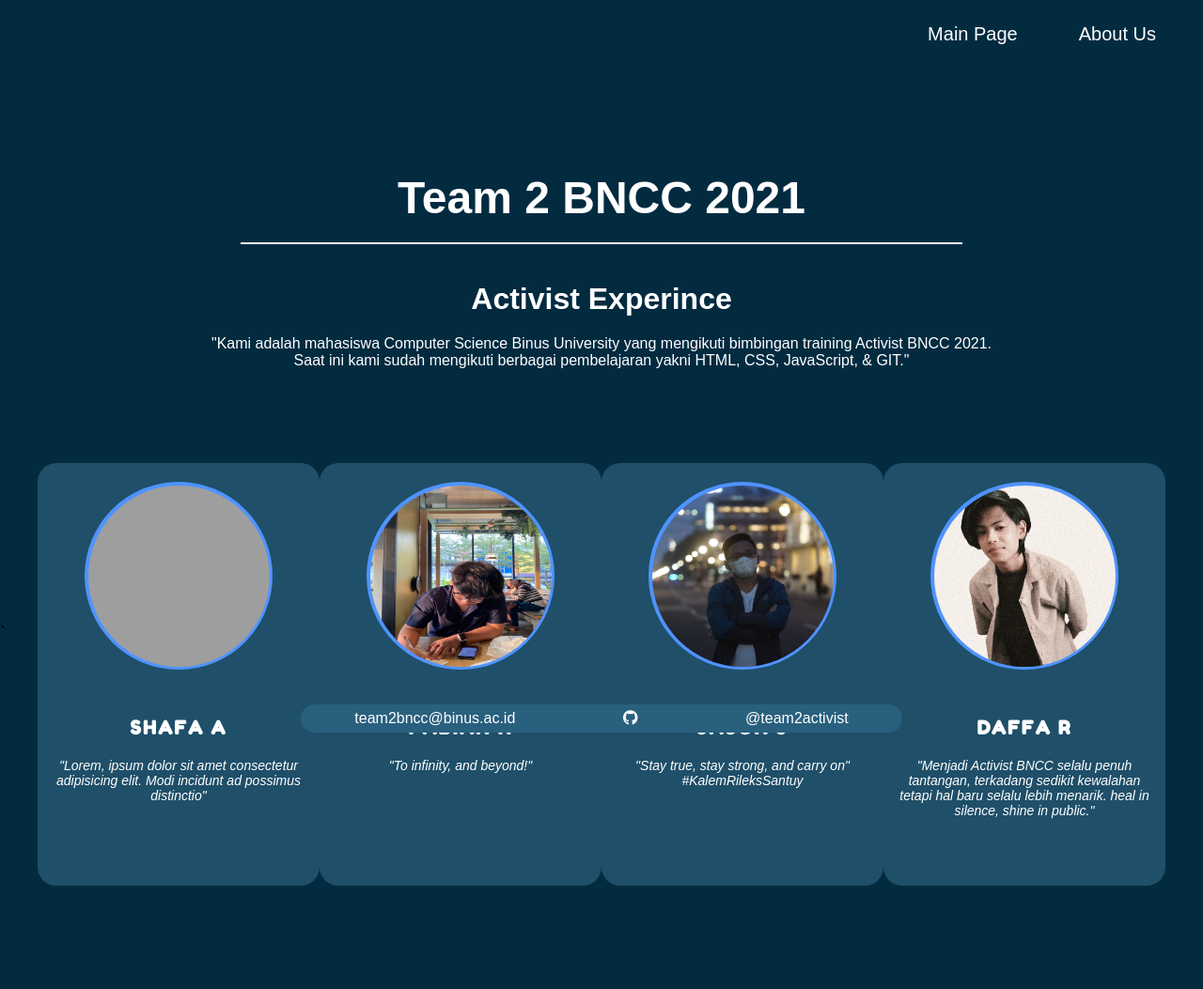
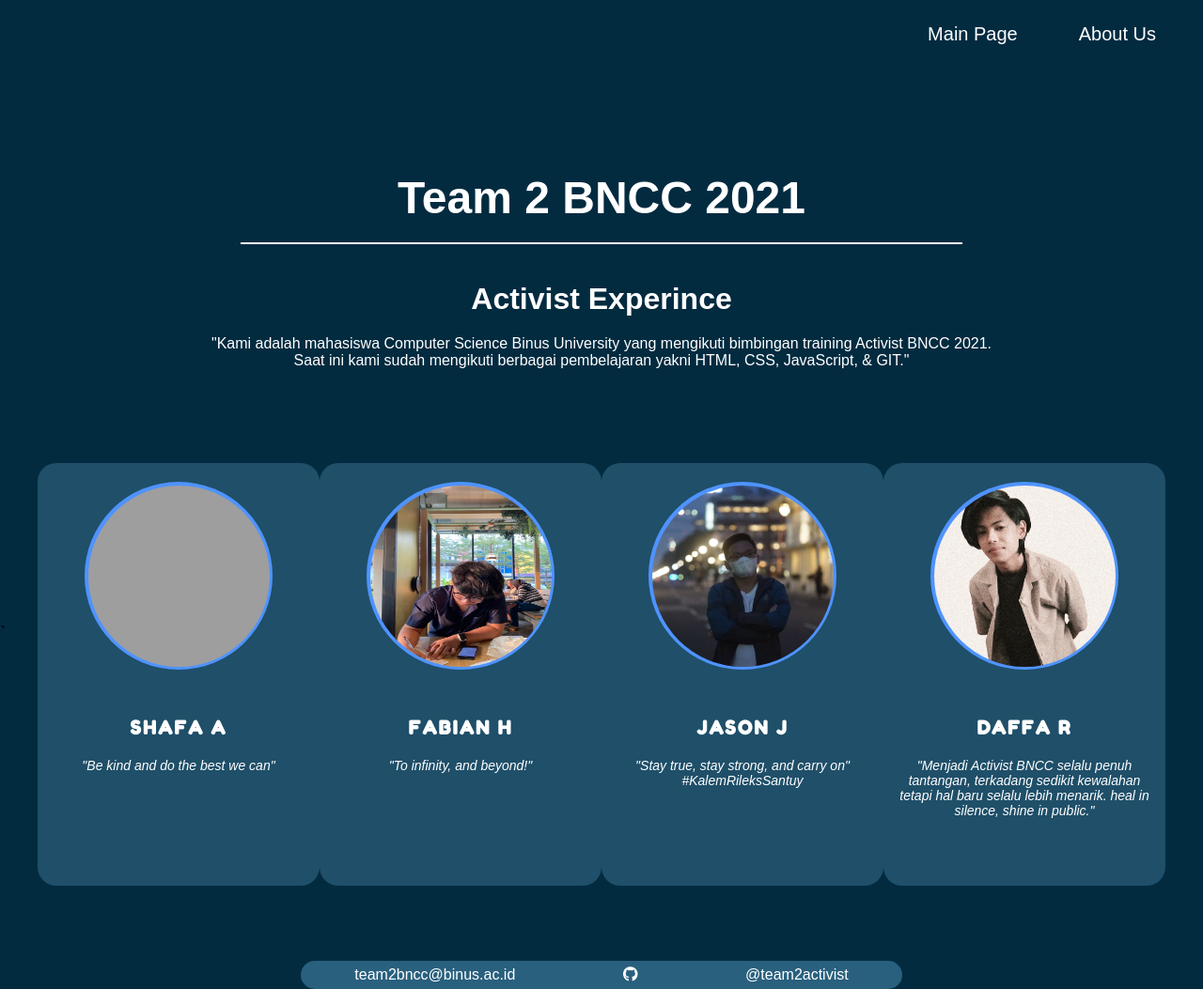
Before and after one commit to Gorbion1702/ProjectBNCC, a plain HTML site: page about.html in a window 1280 px wide. Shown: the whole page at 94% size. Before the commit the page ends 943 px from the top, so only its background shows below. Drawn offline with Linux system fonts and the light colour scheme; grey boxes are pictures that could not be loaded.

Commit message:
update about us page

```diff
--- a/about.html
+++ b/about.html
@@ -26,12 +26,12 @@
             <section>
                 <div class="member">
                     <div class="member-pict">
-                        <img src="https://image.flaticon.com/icons/png/512/1241/1241111.png">
+                        <img src="assets/IMG_7837.jpg">
                     </div>
                     <div class="member-info">
                         <p class="member-name"><strong>SHAFA A</strong></p>
                         <p class="quote">
-                            "Lorem, ipsum dolor sit amet consectetur adipisicing elit. Modi incidunt ad possimus distinctio"
+                            "Be kind and do the best we can"
                         </p>
                     </div>
                 </div>
--- a/styles/style.css
+++ b/styles/style.css
@@ -214,7 +214,7 @@ section {
 
 .footer {
     width: 50%;
-    position: absolute;
+    position:relative;
     bottom: 20px;
     height: 30px;
     background-color: #29607e;
```
Also changed, not shown: 1 other file.
